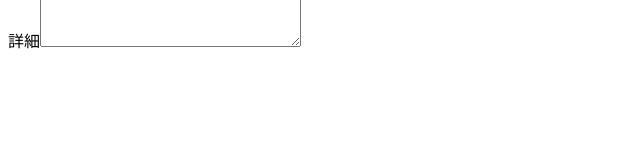
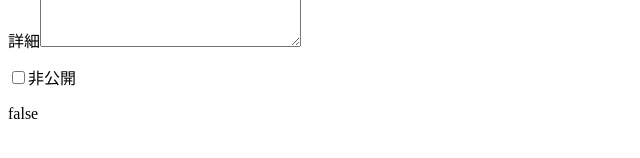
Before and after one commit to atsuya-koshida/vue-practice, a Vue app in the folder vue-cli/: page / in a window 1280 px wide. Shown: the part 506-664 px from the top of the page, without its empty margins (0-640 px from the left). Built offline with nearby package versions, Linux system fonts and the light colour scheme.

Commit message:
単体チェックボックス双方向バインディング

```diff
--- a/vue-cli/src/App.vue
+++ b/vue-cli/src/App.vue
@@ -26,6 +26,10 @@
       <label for="detail">詳細</label>
       <textarea id="detail" cols="30" rows="10" v-model="eventData.detail"></textarea>
       <pre>{{ eventData.detail }}</pre>
+
+      <input type="checkbox" id="isPrivate" v-model="eventData.isPrivate">
+      <label for="isPrivate">非公開</label>
+      <p>{{ eventData.isPrivate }}</p>
     </div>
   </div>
 </template>
@@ -44,7 +48,8 @@
         title: "",
         maxNumber: 0,
         host: "",
-        detail: ""
+        detail: "",
+        isPrivate: false,
       }
     }
   },
```
